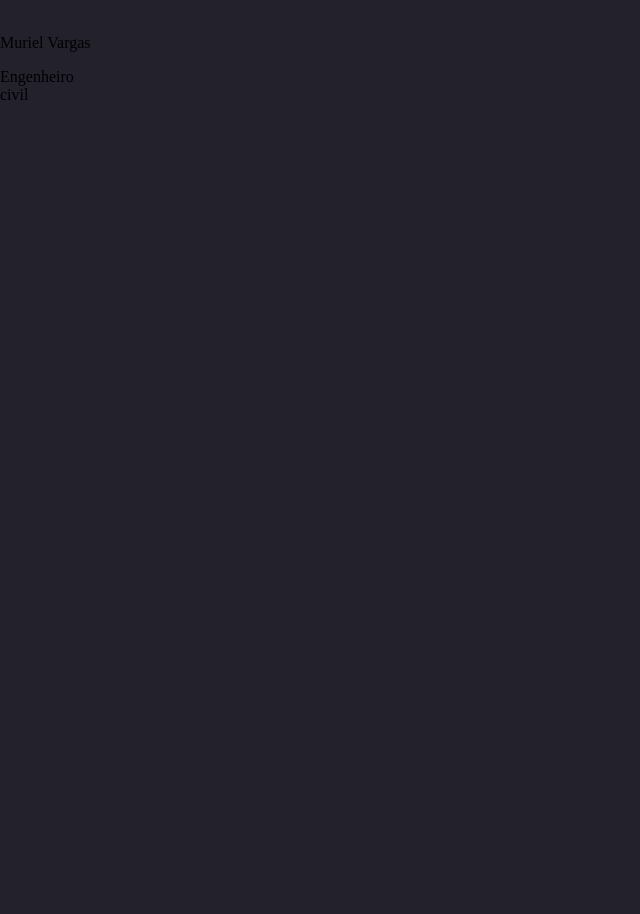
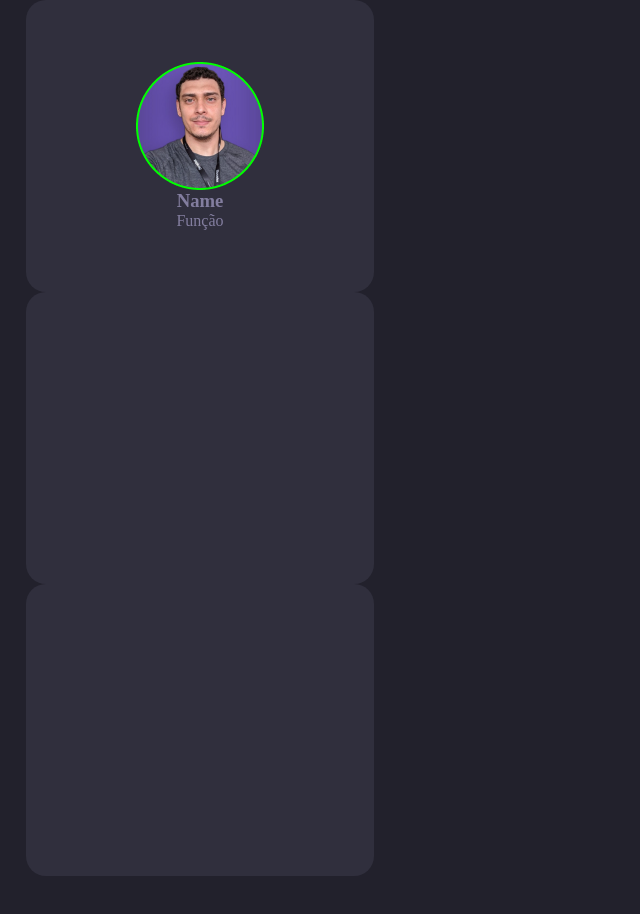
Before and after one commit to murielvargas/Discover, a plain HTML site: page portfolio/index.html in a window 1280 px wide. Shown: the top 914 px of the page, without its empty margins (0-640 px from the left). Before the commit the page ends 800 px from the top, so only its background shows below. Drawn offline with Linux system fonts and the light colour scheme.

Commit message:
port2
Att portifolio

```diff
--- a/portfolio/index.html
+++ b/portfolio/index.html
@@ -10,26 +10,16 @@
 </head>
 <body>
     <main class="info">
-        <div class="info-profile">
-            <div class="info-profile-logo">
-                <img src="" alt="">
+        <section class="card">
+            <div class="card-profile">
+                <img class="img" src="./assets/Ellipse 1.png" alt="img-profile">
+                <h3 class="name">Name</h3>
+            <p>Função</p>
             </div>
-            <div class="info-profile-name">
-                <p>Muriel Vargas</p>
-            </div>
-            <div class="info-profile-office">
-                <p>Engenheiro civil</p>
-            </div>
-        </div>
-        <div class="info-link">
 
-        </div>
-        <div class="info-tech">
-
-        </div>
-        <div class="info-experiences">
-
-        </div>
+        </section>
+        <section class="card"></section>
+        <section class="card"></section>
     </main>
 
     <div class="content">
--- a/portfolio/style.css
+++ b/portfolio/style.css
@@ -5,21 +5,42 @@
     --bg-techs: #CB92B1;
   }
 
-body{
-    background-color: var(--body-bg-color);
+*{
     margin: 0;
+    padding: 0;
     box-sizing: border-box;
+    color: var(--text-color);
 }
 
-.info {
+body {
+  background-color: var(--body-bg-color);
+  height: 100vh;
+}
+
+main.info {
   display: flex;
   flex-direction: column;
-  height: 100px;
-  width: 100px;
-  margin: 0;
+  align-items: center;
+  width: 400px;
+  height: 1500px;
 }
 
-div .info-profile {
-  color: var(--text-color);
-  width: 30px;
+section.card {
+  display: flex;
+  flex-direction: column;
+  justify-content: center;
+  align-items: center;
+  background-color: var(--bg-cards);
+  text-align: center;
+  width: 348px;
+  height: 292px;
+  border-radius: 20px;
+  gap: 80px;
 }
+
+div.card-profile {
+  display: flex;
+  flex-direction: column;
+  justify-content: center;
+  align-items: center;
+}
```
Also changed, not shown: portfolio/assets/Ellipse 1.png (added).
